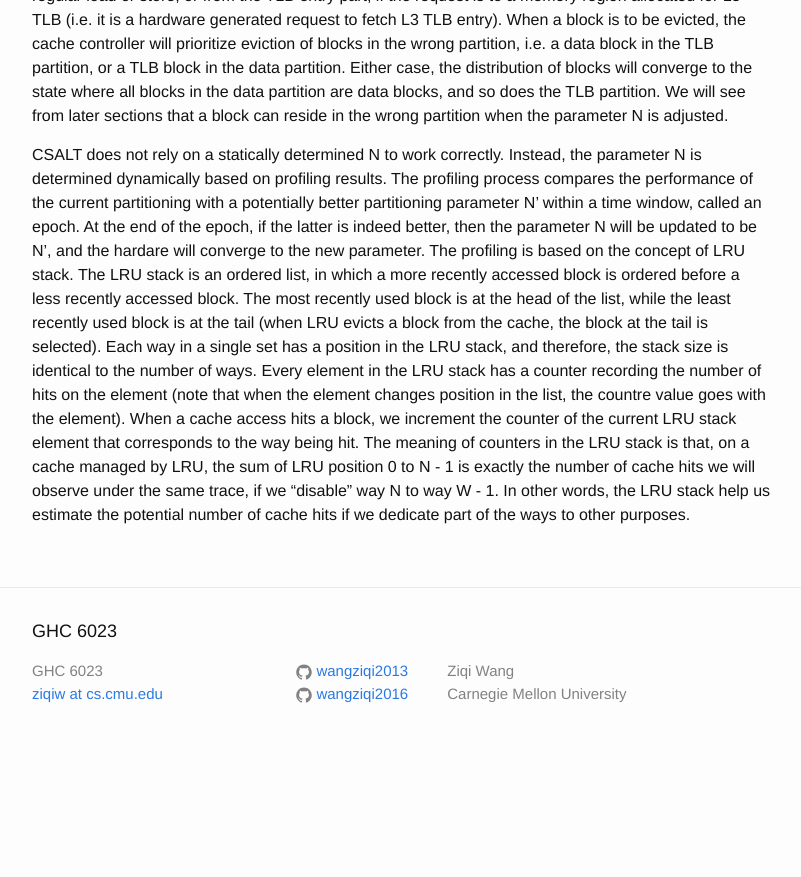
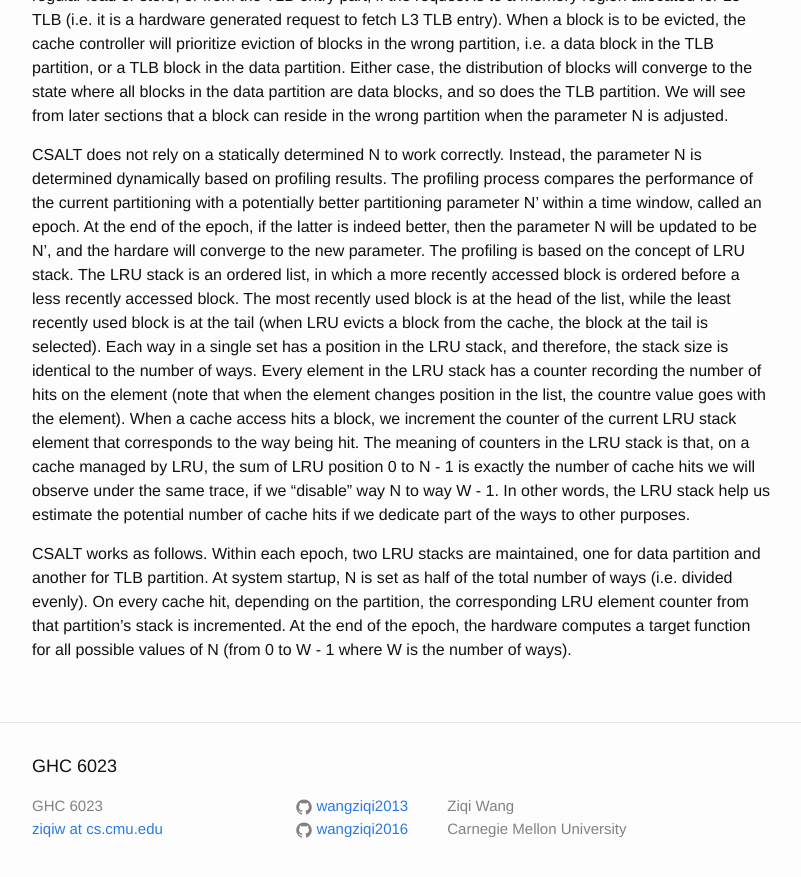
Before and after one commit to wangziqi2013/wangziqi2013.github.io, a Jekyll site: the page built from _posts/2019-08-18-CSALT.markdown, in a window 1280 px wide and 900 px high, scrolled down 1159 px. Shown: the top 877 px of the window, without its empty margins (238-1039 px from the left). Built offline with Jekyll 4.4.1, drawn with Linux system fonts in a browser that asks for light colours; before the commit the page ends 1924 px from its top, so only the background shows below that.

Commit message:
Adding two lists

```diff
--- a/_posts/2019-08-18-CSALT.markdown
+++ b/_posts/2019-08-18-CSALT.markdown
@@ -61,3 +61,8 @@ of the current LRU stack element that corresponds to the way being hit. The mean
 on a cache managed by LRU, the sum of LRU position 0 to N - 1 is exactly the number of cache hits we will observe
 under the same trace, if we "disable" way N to way W - 1. In other words, the LRU stack help us estimate the potential
 number of cache hits if we dedicate part of the ways to other purposes.
+
+CSALT works as follows. Within each epoch, two LRU stacks are maintained, one for data partition and another for TLB partition.
+At system startup, N is set as half of the total number of ways (i.e. divided evenly). On every cache hit, depending on
+the partition, the corresponding LRU element counter from that partition's stack is incremented. At the end of the epoch,
+the hardware computes a target function for all possible values of N (from 0 to W - 1 where W is the number of ways).
```
